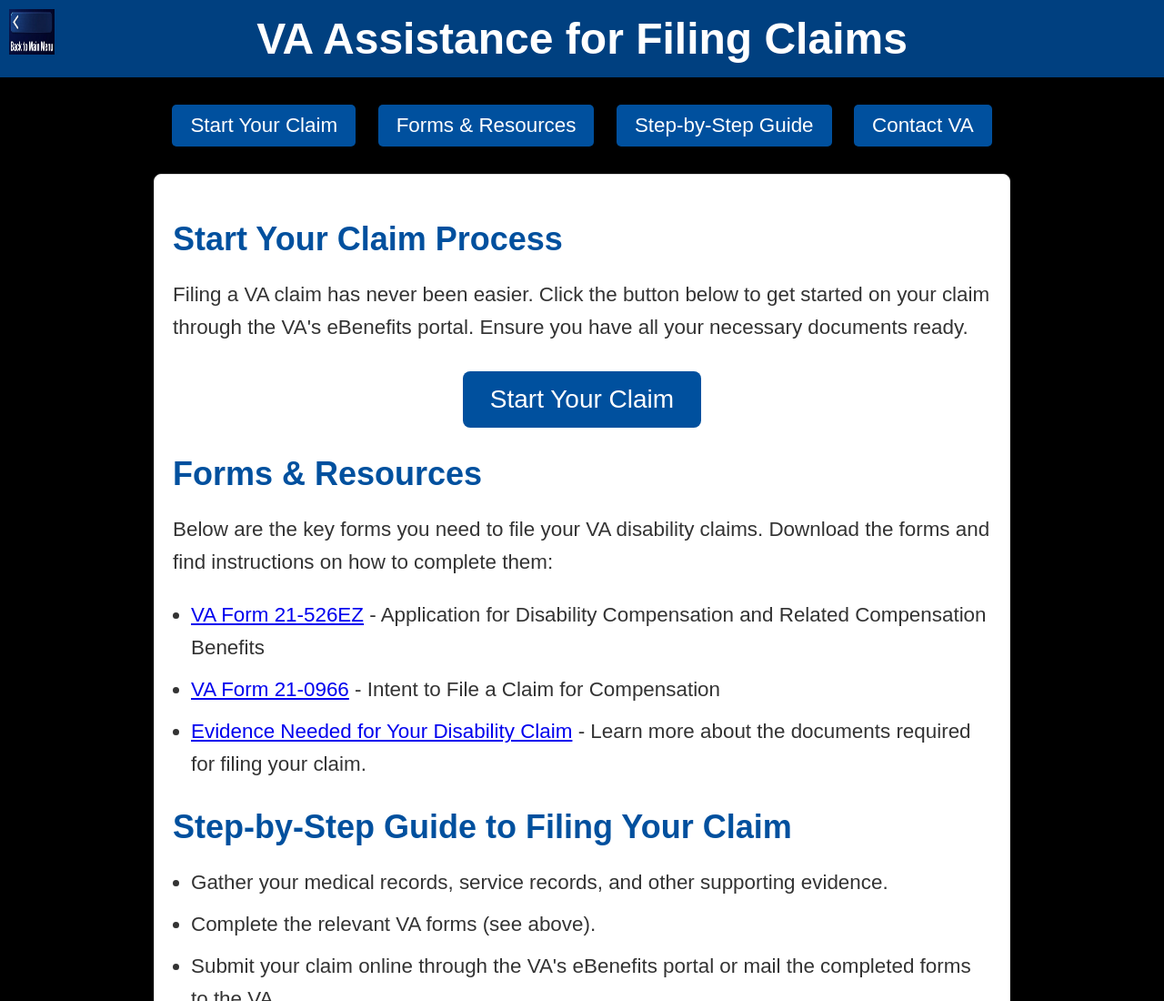
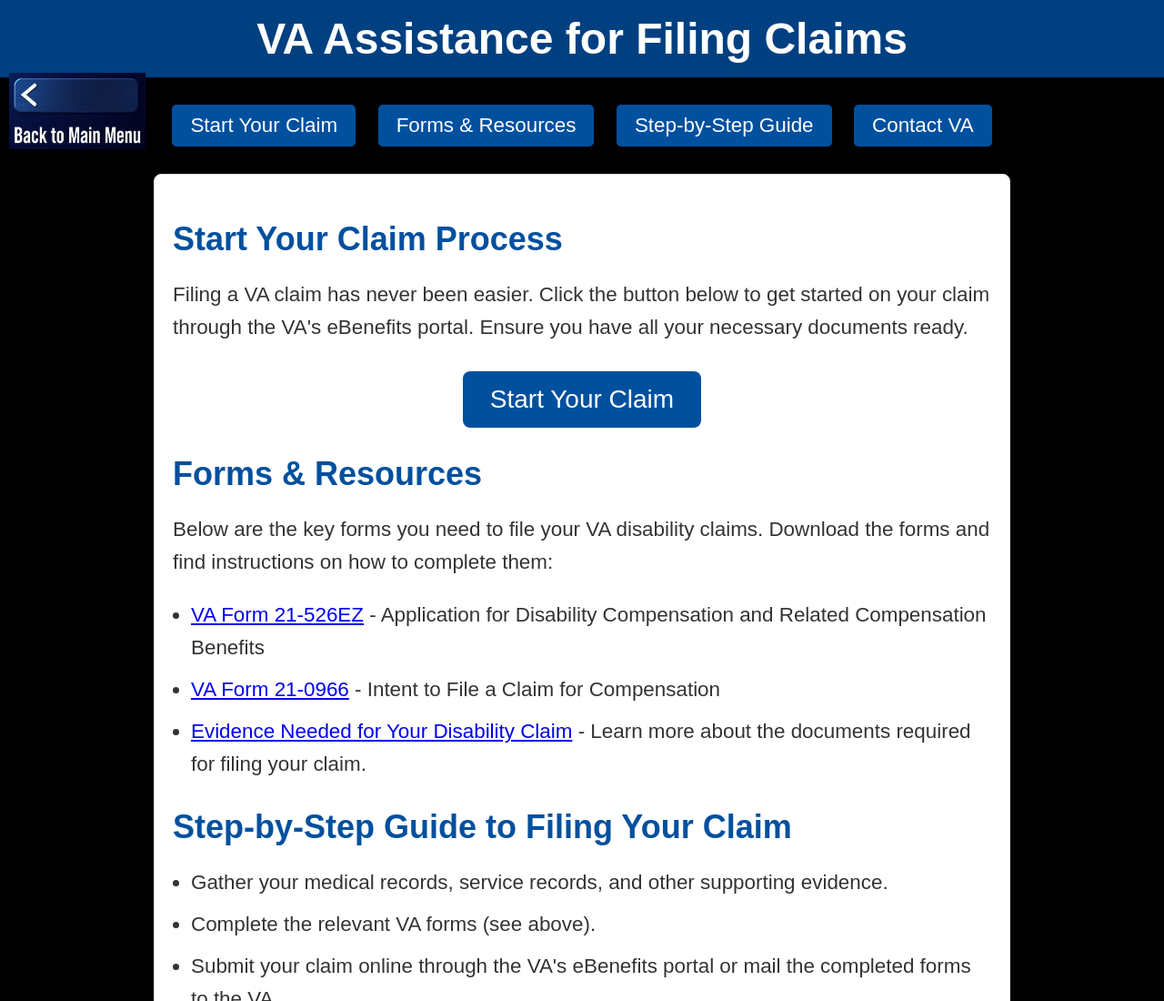
Before and after one commit to codlhun/SPY-Alerts, a plain HTML site: page File a Claim.html in a window 1280 px wide. Shown: the top 1100 px of the page at 91% size. Drawn offline with Linux system fonts and the light colour scheme.

Commit message:
Update File a Claim.html

```diff
--- a/File a Claim.html
+++ b/File a Claim.html
@@ -18,7 +18,7 @@
             padding: 15px;
             text-align: center;
             color: white;
-            position: relative; /* Added relative positioning */
+            position: relative;
         }
 
         header h1 {
@@ -26,16 +26,18 @@
             font-size: 3em;
         }
 
-        /* Back button image in the top left corner */
+        /* Back button placed below the banner, with 16:9 ratio */
         .back-button {
             position: absolute;
-            top: 10px;
+            top: 80px; /* Placed just below the banner */
             left: 10px;
         }
 
         .back-button img {
-            width: 50px;
-            height: 50px;
+            width: 150px;  /* Adjust the width */
+            height: auto;  /* Maintain the 16:9 aspect ratio */
+            aspect-ratio: 16/9;
+            cursor: pointer;
         }
 
         nav {
@@ -146,11 +148,13 @@
 <body>
 
     <header>
-        <a href="index.html" class="back-button">
-            <img src="back.jpg" alt="Back to Main Page">
-        </a>
         <h1>VA Assistance for Filing Claims</h1>
     </header>
+
+    <!-- Back button placed below the banner -->
+    <a href="index.html" class="back-button">
+        <img src="back.jpg" alt="Back to Main Page">
+    </a>
 
     <nav>
         <a href="#start-claim">Start Your Claim</a>
```
